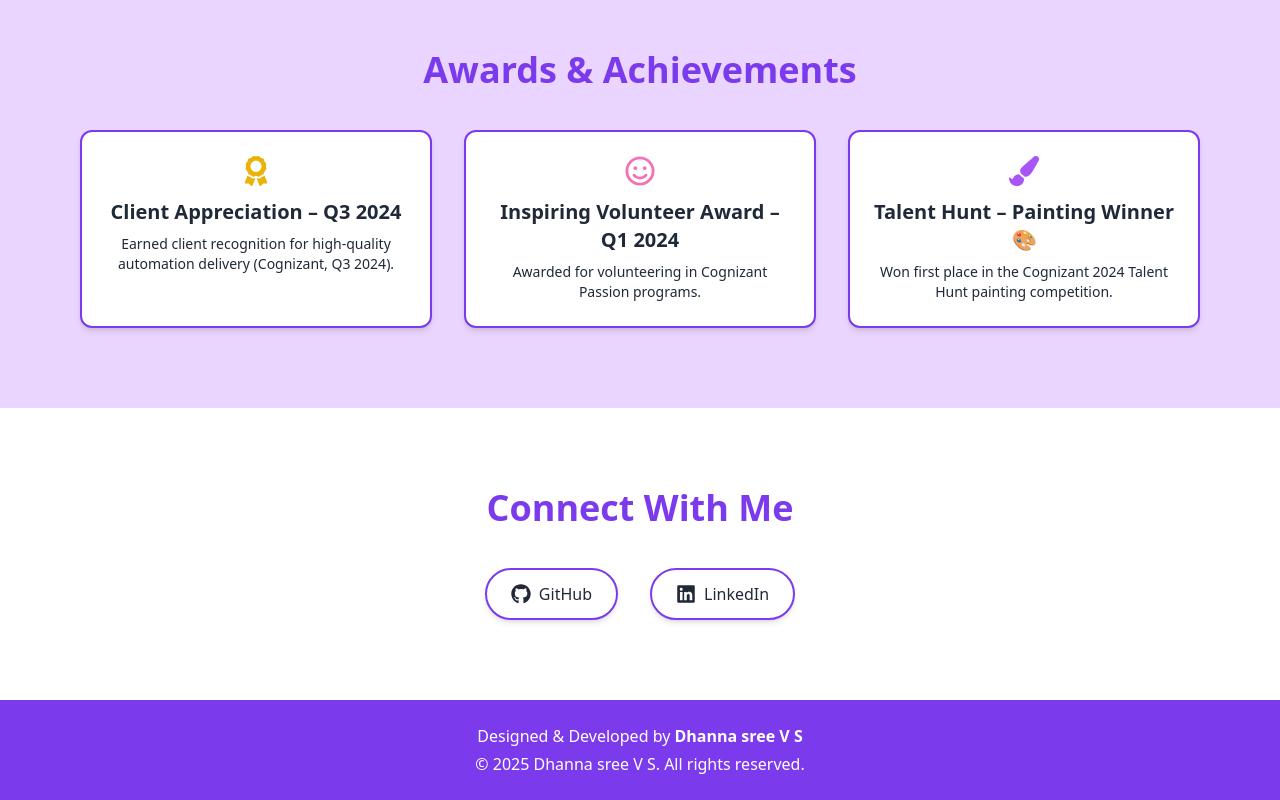
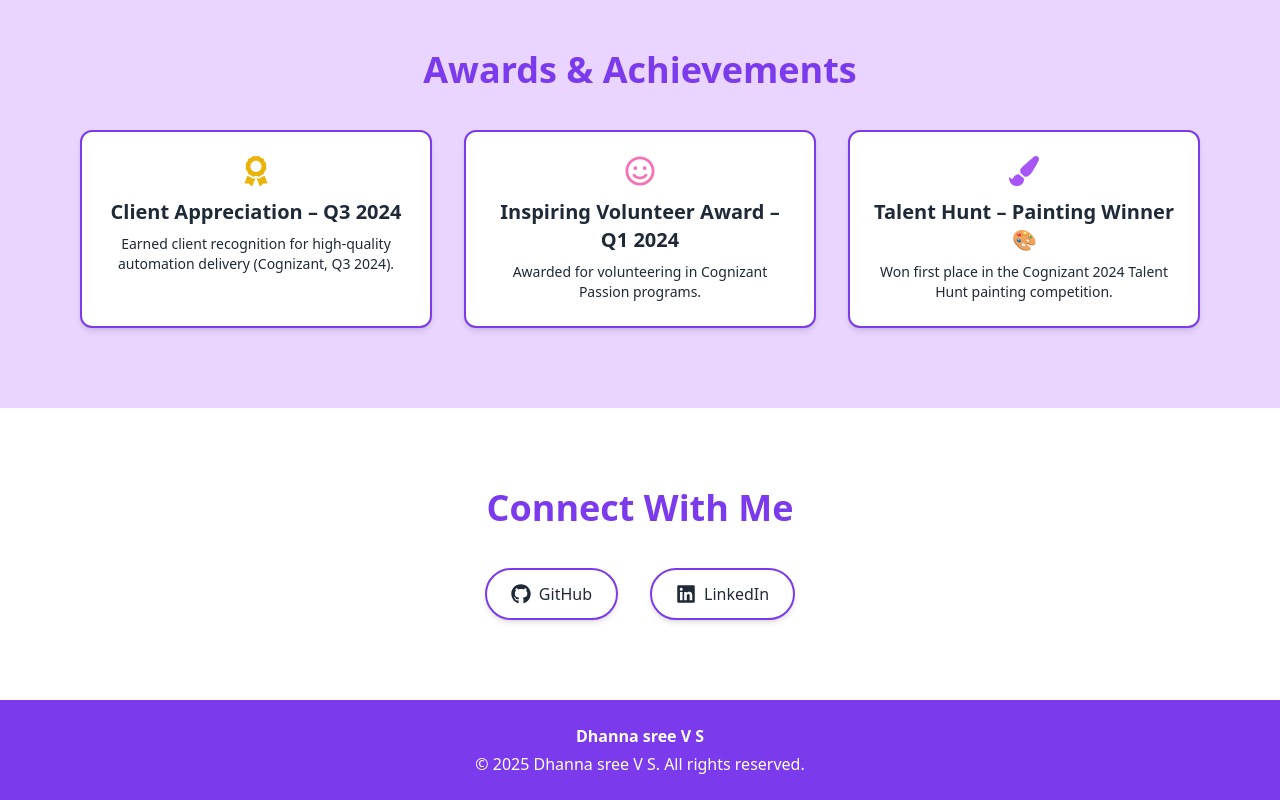
Before and after one commit to rajasri2604/dhanna, a React (Create React App) app: page / in a window 1280 px wide. Shown: the part 4581-5381 px from the top of the page. Built offline with nearby package versions, Linux system fonts and the light colour scheme.

Commit message:
Update Footer.js

```diff
--- a/src/components/Footer.js
+++ b/src/components/Footer.js
@@ -3,7 +3,7 @@
 const Footer = () => (
   <footer className="py-6 bg-primaryPurple text-center text-white text-sm md:text-base">
     <p>
-      Designed & Developed by{' '}
+
       <span className="font-semibold text-white hover:text-lightPurple transition duration-300">
         Dhanna sree V S
       </span>
```
